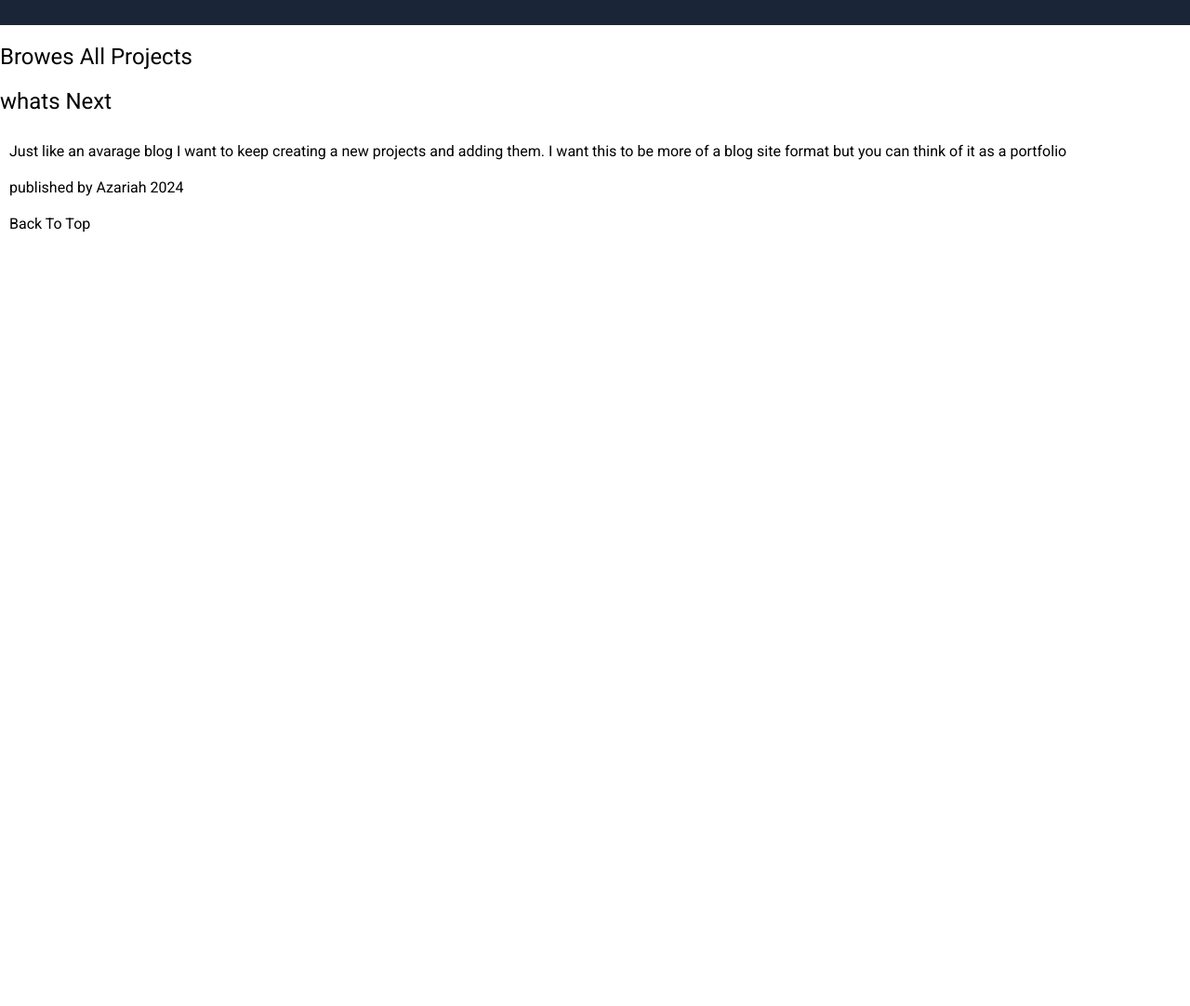
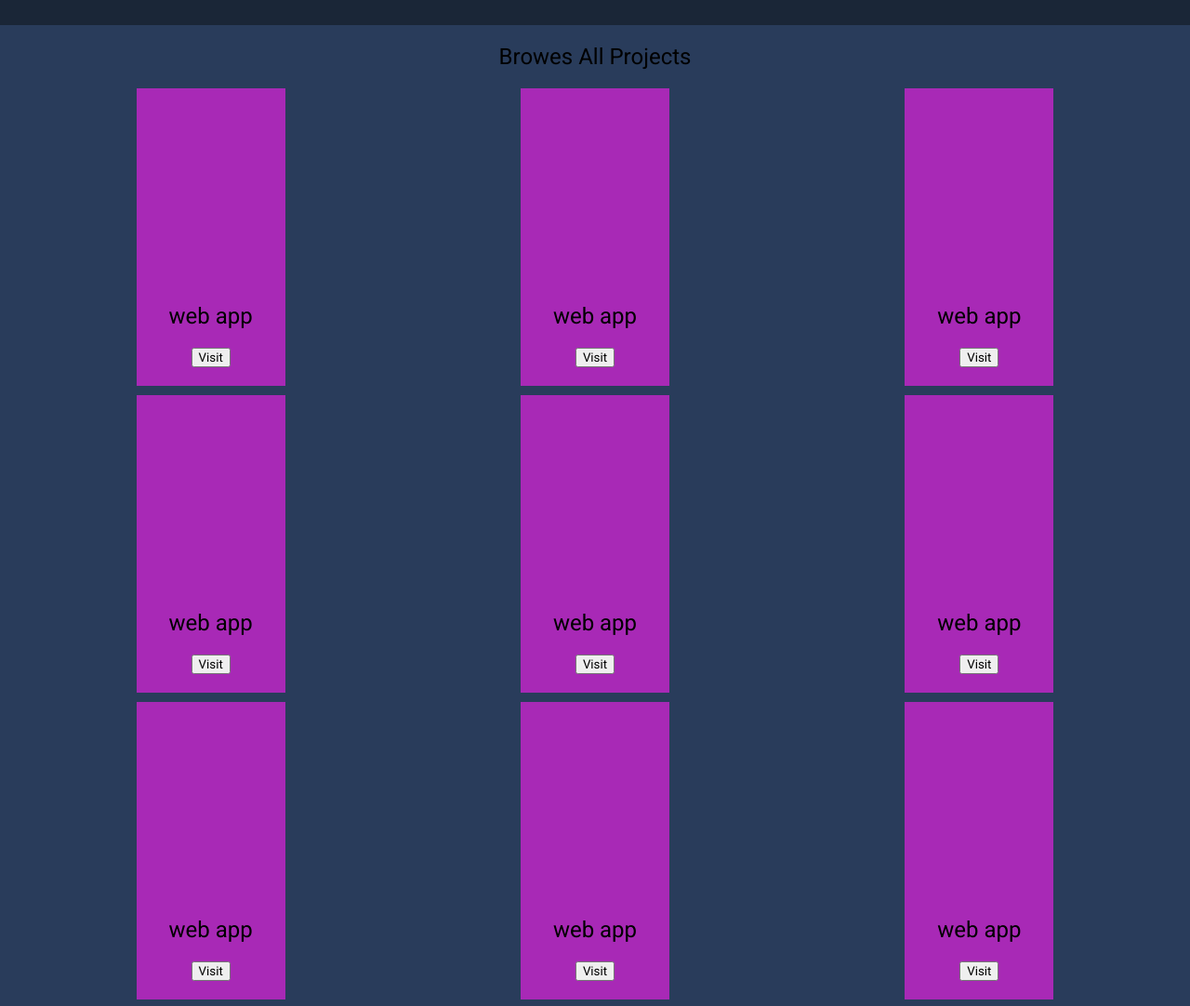
Before and after one commit to AzariahSILAS/garbageCode, a plain HTML site: page index.html in a window 1280 px wide. Shown: the part 1132-2214 px from the top of the page at 93% size. Before the commit the page ends 1392 px from the top, so only its background shows below. Drawn offline with Linux system fonts and the light colour scheme.

Commit message:
here i made some simple aditions, mainly adding the grid section

```diff
--- a/index.html
+++ b/index.html
@@ -16,6 +16,7 @@
     <header>
         <h1>Welcome To Garbage Code!</h1>
     </header>
+    <div class="container">
     <div class="aboutTheHome">
         <h2>What is garbage code</h2>
         <p>
@@ -42,21 +43,66 @@
     <div class="allProjects">
         <H2>Browes All Projects</H2>
         <div class="gird-container">
-            <div class="grid-card"></div>
-            <div class="grid-card"></div>
-            <div class="grid-card"></div>
-            <div class="grid-card"></div>
-            <div class="grid-card"></div>
-            <div class="grid-card"></div>
-            <div class="grid-card"></div>
-            <div class="grid-card"></div>
-            <div class="grid-card"></div>
-            <div class="grid-card"></div>
-            <div class="grid-card"></div>
-            <div class="grid-card"></div>
-            <div class="grid-card"></div>
-            <div class="grid-card"></div>
-            <div class="grid-card"></div>
+            <div class="grid-card">
+                <h2>web app</h2>
+                <button>Visit</button>
+            </div>
+            <div class="grid-card">
+                <h2>web app</h2>
+                <button>Visit</button>
+            </div>
+            <div class="grid-card">
+                <h2>web app</h2>
+                <button>Visit</button>
+            </div>
+            <div class="grid-card">
+                <h2>web app</h2>
+                <button>Visit</button>
+            </div>
+            <div class="grid-card">
+                <h2>web app</h2>
+                <button>Visit</button>
+            </div>
+            <div class="grid-card">
+                <h2>web app</h2>
+                <button>Visit</button>
+            </div>
+            <div class="grid-card">
+                <h2>web app</h2>
+                <button>Visit</button>
+            </div>
+            <div class="grid-card">
+                <h2>web app</h2>
+                <button>Visit</button>
+            </div>
+            <div class="grid-card">
+                <h2>web app</h2>
+                <button>Visit</button>
+            </div>
+            <div class="grid-card">
+                <h2>web app</h2>
+                <button>Visit</button>
+            </div>
+            <div class="grid-card">
+                <h2>web app</h2>
+                <button>Visit</button>
+            </div>
+            <div class="grid-card">
+                <h2>web app</h2>
+                <button>Visit</button>
+            </div>
+            <div class="grid-card">
+                <h2>web app</h2>
+                <button>Visit</button>
+            </div>
+            <div class="grid-card">
+                <h2>web app</h2>
+                <button>Visit</button>
+            </div>
+            <div class="grid-card">
+                <h2>web app</h2>
+                <button>Visit</button>
+            </div>
         </div>
     </div>
     <div class="last-section">
@@ -69,6 +115,6 @@
         <p>published by Azariah 2024</p>
         <p>Back To Top</p>
     </footer>
-
+    </div>
 </body>
 </html>
--- a/styles.css
+++ b/styles.css
@@ -33,7 +33,7 @@ header{
 }
 header h1{
     margin: 300px auto auto auto;
-    background-color: rgba(167, 186, 237, 60%);
+    background-color: rgba(167, 186, 237, 50%);
     width: 430px;
     box-shadow: 0px 0px 8px #a829b6;
     border-radius: 10px;
@@ -47,7 +47,7 @@ header h1{
     margin-left: 10px;
 }
 .specialAppSection{
-    background-color: #1A2637;
+    background-color: #1a2637;
 }
 .specialApp{
     display: flex;
@@ -74,7 +74,34 @@ header h1{
     width: 100px;
     padding: 10px;
     text-align: center;
-    /* margin-left: 50%;
-    transform: translateX(-50%); */
+}
+
+.allProjects{
+    background-color: #293C5B;
+    padding: 20px;
 
 }
+.allProjects h2{
+    margin-top: 0;
+    text-align: center;
+}
+
+.gird-container{
+    justify-content: space-around;
+    display: grid;
+    grid-template-columns: 10rem 10rem 10rem ;
+    grid-template-rows:20rem 20rem 20rem 20rem 20rem ;
+    row-gap: 10px;
+}
+.grid-card{
+    background-color: #a829b6;
+    align-content:end;
+    padding-bottom: 20px;
+}
+.grid-card button{
+    display: block;
+    /* width: 32.188px;
+    height: 16px ; */
+    margin:0  auto;
+    padding: 5 10px;
+}
```
Also changed, not shown: responsiveLayout/styles.css (+6 -7 lines).
